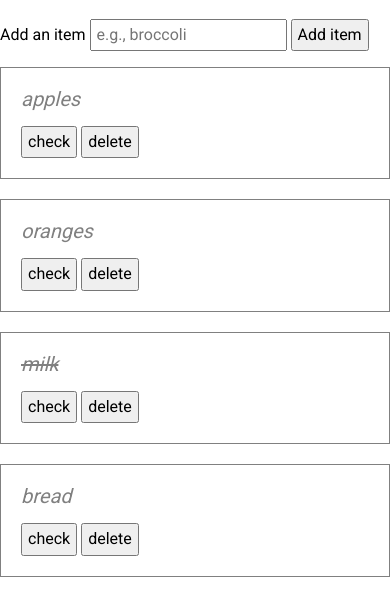
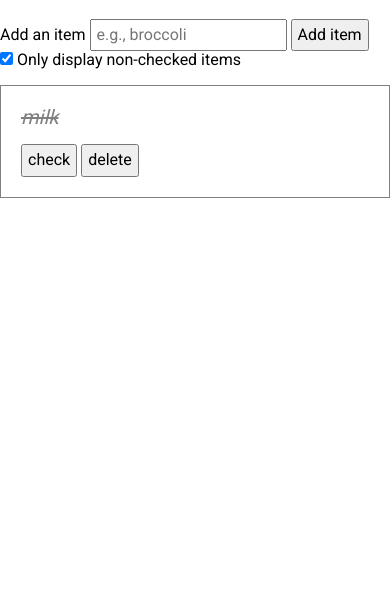
Before and after one commit to thinkful-ei27/shopping-solo-David, a plain HTML site: page index.html in a window 390 px wide. Shown: the part 61-676 px from the top of the page. Drawn offline with nearby package versions, Linux system fonts and the light colour scheme.

Commit message:
finished adding the 'filter by checked' feature via checkbox

```diff
--- a/index.css
+++ b/index.css
@@ -1,4 +1,16 @@
 * {
+    box-sizing: border-box;
+  }
+
+  body {
+    font-family: 'Roboto', sans-serif;
+  }
+
+  button, input[type="text"] {
+    padding: 5px;
+  }
+
+  * {
     box-sizing: border-box;
   }
 
--- a/index.html
+++ b/index.html
@@ -14,12 +14,14 @@
         <form id="js-shopping-list-form">
             <label for="shopping-list-entry">Add an item</label>
             <input type="text" name="shopping-list-entry" class="js-shopping-list-entry" placeholder="e.g., broccoli">
-            <button type="submit">Add item</button>
+            <button type="submit">Add item</button><br>
+            <input type="checkbox" name="checkBoxToggle" class="js-shoppinglist-check-toggle" checked='checked'> Only display non-checked items
         </form>
         <ul class="shopping-list js-shopping-list">
         </ul>
     </div>
-    <script src="https://code.jquery.com/jquery-3.3.1.min.js" integrity="sha256-FgpCb/KJQlLNfOu91ta32o/NMZxltwRo8QtmkMRdAu8=" crossorigin="anonymous"></script>
+    <script src="https://code.jquery.com/jquery-3.3.1.min.js" integrity="sha256-FgpCb/KJQlLNfOu91ta32o/NMZxltwRo8QtmkMRdAu8="
+crossorigin="anonymous"></script>
     <script type="text/javascript" src="index.js"></script>
 </body>
 </html>
--- a/index.js
+++ b/index.js
@@ -32,13 +32,23 @@ function generateShoppingItemsString(shoppingList) {
   return items.join("");
 }
 
+function filterOutCheckedItems() {
+  let newSTORE = [];
+  if ($('.js-shoppinglist-check-toggle').is(":checked")) {
+  console.log("toggle checked");
+    newSTORE = STORE.filter( (item) => item.checked === true);
+    return newSTORE;
+  } else {
+    console.log("toggle not checked")
+    return STORE;
+  }
+
+}
 
 function renderShoppingList() {
   // render the shopping list in the DOM
-  console.log('`renderShoppingList` ran');
-  const shoppingListItemsString = generateShoppingItemsString(STORE);
-
-  // insert that HTML into the DOM
+  console.log('renderShoppingList ran');
+  let shoppingListItemsString = generateShoppingItemsString(filterOutCheckedItems());
   $('.js-shopping-list').html(shoppingListItemsString);
 }
 
@@ -76,22 +86,21 @@ function handleItemCheckClicked() {
   $('.js-shopping-list').on('click', `.js-item-toggle`, event => {
     console.log('`handleItemCheckClicked` ran');
     const itemIndex = getItemIndexFromElement(event.currentTarget);
-    STORE.splice(itemIndex, 1);
+    toggleCheckedForListItem(itemIndex);
     renderShoppingList();
   });
 }
 
 
 function handleDeleteItemClicked() {
-  $('.js-shopping-list').on('click', `shopping-item-delete`, event => {
-    console.log('`handleItemCheckClicked` ran');
+  $('.js-shopping-list').on('click', `.shopping-item-delete`, event => {
     const itemIndex = getItemIndexFromElement(event.currentTarget);
-    toggleCheckedForListItem(itemIndex);
+    STORE.splice(itemIndex, 1);
     renderShoppingList();
   });
   // this function will be responsible for when users want to delete a shopping list
   // item
-  console.log('`handleDeleteItemClicked` ran')
+  console.log('handleDeleteItemClicked ran')
 }
 
 // this function will be our callback when the page loads. it's responsible for
@@ -100,6 +109,7 @@ function handleDeleteItemClicked() {
 // for individual shopping list items.
 function handleShoppingList() {
   renderShoppingList();
+  filterOutCheckedItems();
   handleNewItemSubmit();
   handleItemCheckClicked();
   handleDeleteItemClicked();
```
